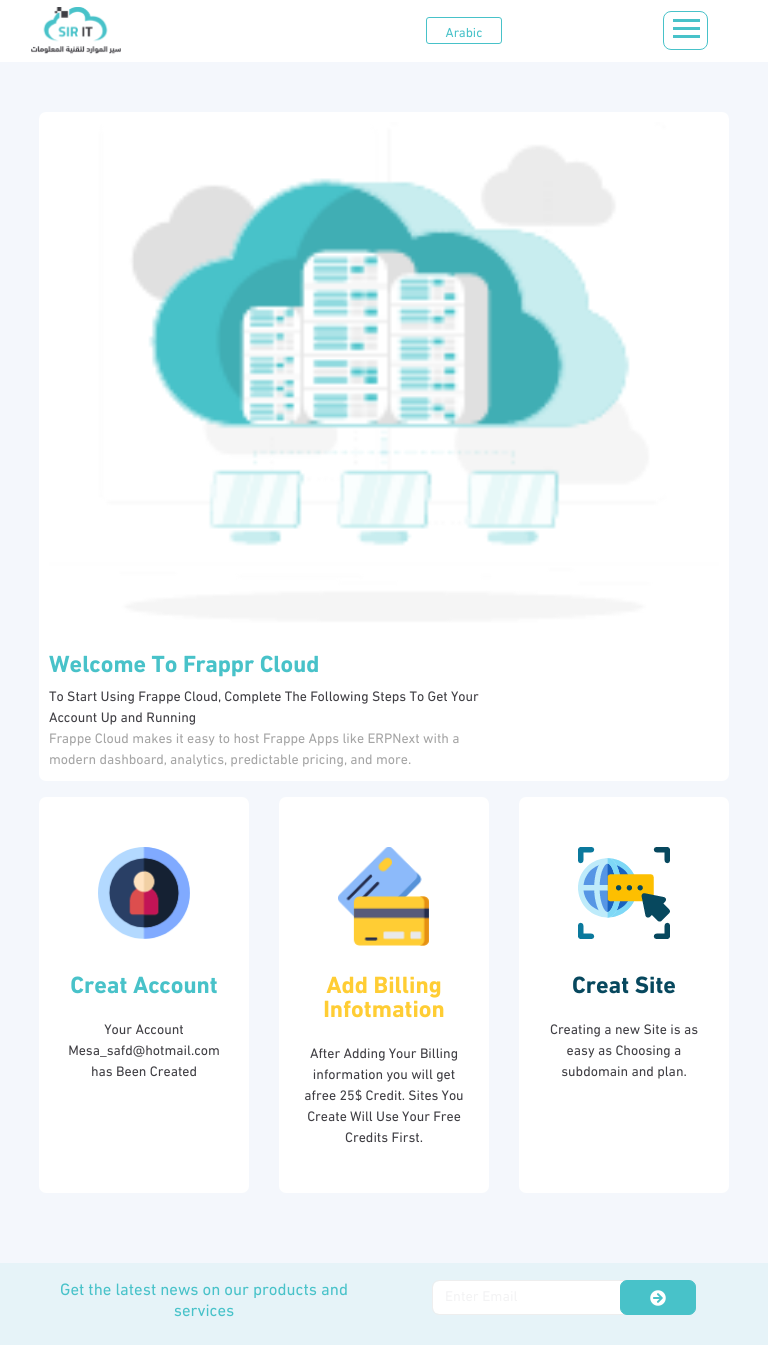
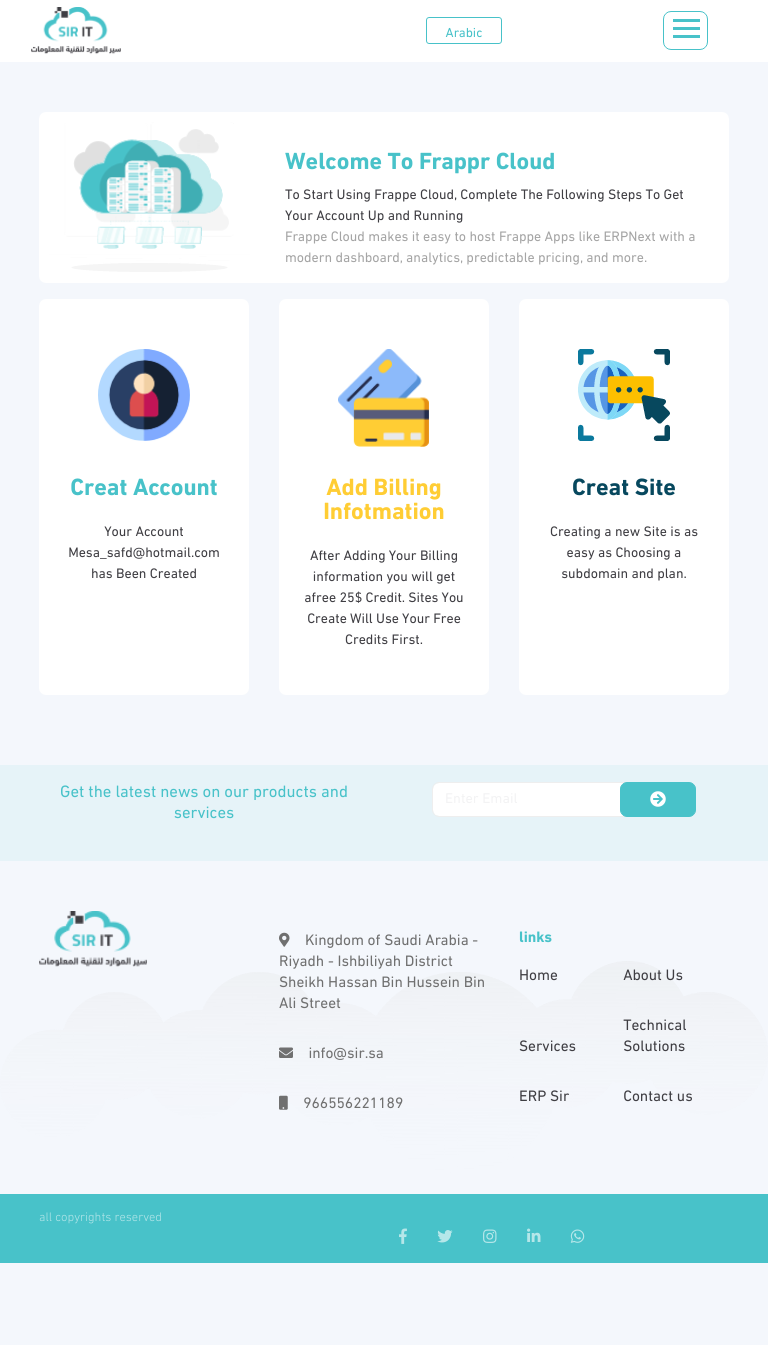
Before and after one commit to emanmoq/sir, a plain HTML site: page index.html in a window 768 px wide. Shown: the top 1345 px of the page. After the commit the page ends 1263 px from the top, so only its background shows below. Drawn offline with nearby package versions, Linux system fonts and the light colour scheme.

Commit message:
responsive tablet

```diff
--- a/assets/css/style.css
+++ b/assets/css/style.css
@@ -108,7 +108,7 @@
 }
 .welcomeText{
     font-size:1em;
-    width:65%;
+    width:64%;
 }
 .welcomeText p{
     margin:0;
@@ -553,4 +553,25 @@
 .welcomeImg{
     width: 100%;;
 }
+.modalForm label.cardinput{
+    width:60%;
 }
+.socialIcons{
+    float: none;
+    margin-top:20px;
+}
+.welcomeText{
+    width:100%;
+}
+}
+@media(min-width:767px) and (max-width:1024px){
+    .welcomeImg{
+        width: 30%;
+    }
+    .welcomeText {
+        width:64%;
+    }
+    body{
+        font-size:14px;
+    }
+}
--- a/index.html
+++ b/index.html
@@ -31,7 +31,7 @@
             </span>
           </button>
           <div class="collapse navbar-collapse" id="navbarNav">
-            <button type="button" class="close d-lg-none d-md-none d-block " data-dismiss="modal" aria-label="Close">
+            <button type="button" class="close d-lg-none d-md-block d-block " data-dismiss="modal" aria-label="Close">
               <span aria-hidden="true">&times;</span>
             </button>
             <ul class="navbar-nav">
@@ -138,12 +138,12 @@
     </div>
     <div class="container">
       <div class="row">
-        <div class="col-lg-4 col-md-6">
+        <div class="col-lg-4 col-md-4">
           <div class="footerLogo">
             <img src="assets/images/Logo.png" alt="">
           </div>
         </div>
-        <div class="col-lg-4 col-md-6 ">
+        <div class="col-lg-4 col-md-4 ">
           <ul class="footerList">
             <li class="clearfix">
               <i class="fas fa-map-marker-alt"></i> <span>Kingdom of Saudi Arabia - Riyadh - Ishbiliyah District
@@ -157,7 +157,7 @@
           </ul>
 
         </div>
-        <div class="col-lg-4 col-md-6">
+        <div class="col-lg-4 col-md-4">
           <ul class="footerList linksMenu">
             <h1> links</h1>
             <li>
```
